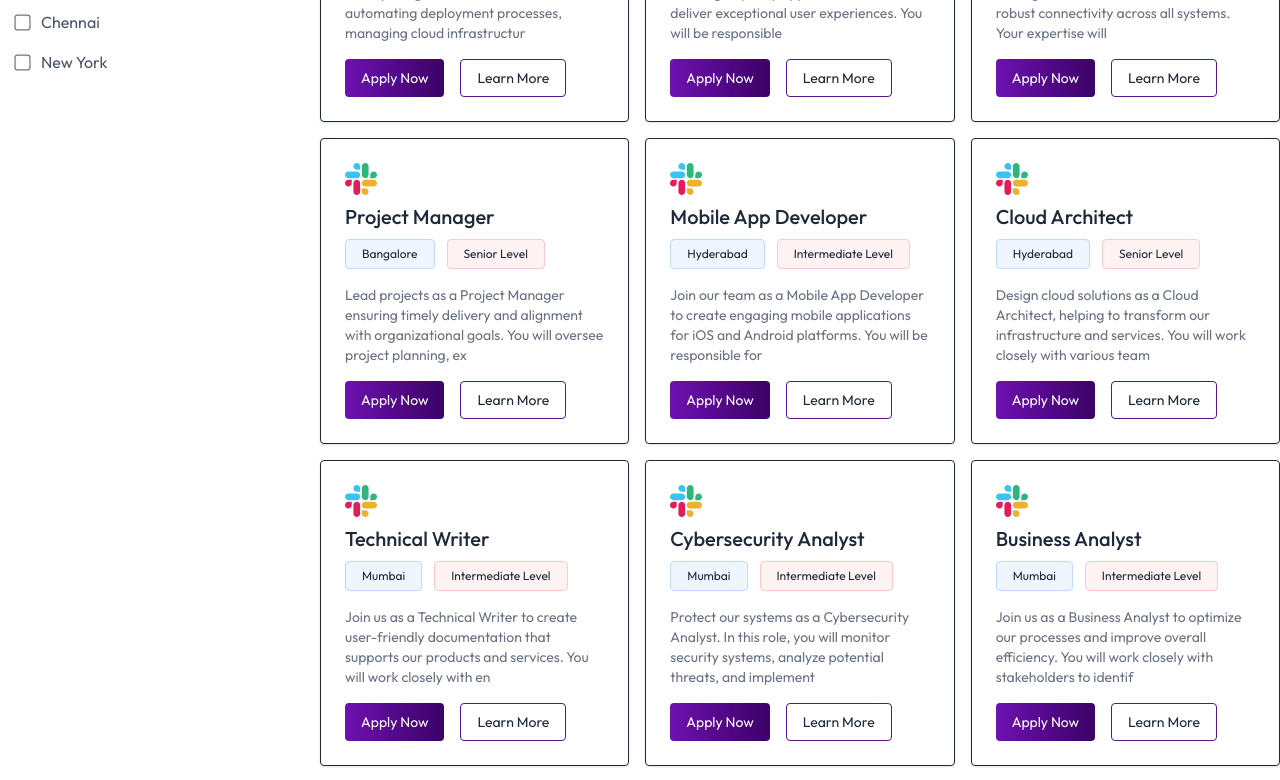
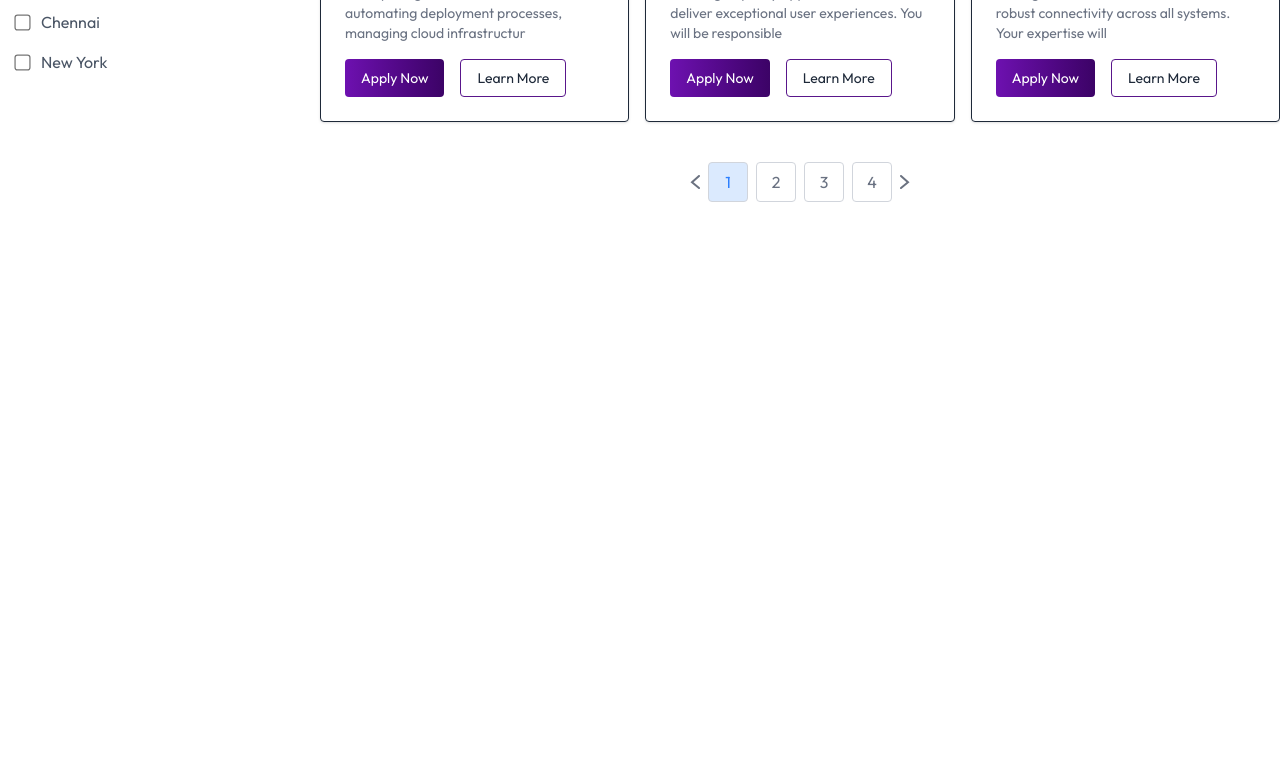
Before and after one commit to biswaslohani123/JOB_PORTAL_, a React app in the folder frontend/: page / in a window 1280 px wide. Shown: the part 1220-2000 px from the top of the page. After the commit the page ends 1454 px from the top, so only its background shows below. Built offline with nearby package versions, Linux system fonts and the light colour scheme; no server answers; the HTML template or start-up script is replaced by a standard one; a web font is replaced by a local one.

Commit message:
completed pagination section

```diff
--- a/frontend/src/components/JobListing.jsx
+++ b/frontend/src/components/JobListing.jsx
@@ -9,6 +9,8 @@
     const {isSearched, searchFilter, setSearchFilter, jobs} = useContext(AppContext)
 
     const [showFilter, setShowFilter] = useState(false)
+
+    const [currentPage, setCurrentPage] = useState(1)
 
 
 
@@ -88,12 +90,39 @@
         <p className='mb-8'>Get your desired job from the top companies.</p>
         <div className='grid grid-cols-1 sm:grid-cols-2 xl:grid-cols-3 gap-4'>
            {
-            jobs.map((job, index) => (
+            jobs.slice((currentPage-1)*6, currentPage*6).map((job, index) => (
                 <JobCard key={index} job={job}/>
             ))
            }
         </div>
+     {/* Pagination Section */}
+
+    {jobs.length > 0  && (
+        <div className='flex items-center justify-center space-x-2 mt-10'>
+            <a href="">
+                <img onClick={() => setCurrentPage(Math.max(currentPage -1), 1)} src={assets.left_arrow_icon} alt="" />
+            </a>
+            {
+                Array.from({length:Math.ceil(jobs.length/6)}).map((_, idx) => (
+
+                    <a href="#job-list">
+                        <button onClick={() => setCurrentPage(idx+1)} className={`w-10 cursor-pointer h-10 flex items-center justify-center border border-gray-300 rounded ${currentPage === idx + 1 ? 'bg-blue-100 text-blue-500': 'text-gray-500'}`}>{idx + 1}</button>
+                    </a>
+
+                ) )
+            }
+
+            <a href="#job-list">
+                <img onClick={() => setCurrentPage(Math.min(currentPage +1, Math.ceil(jobs.length/6)))} src={assets.right_arrow_icon} alt="" />
+            </a>
+        </div>
+    )}
+
      </section>
+
+
+
+
 
     </div>
   )
```
